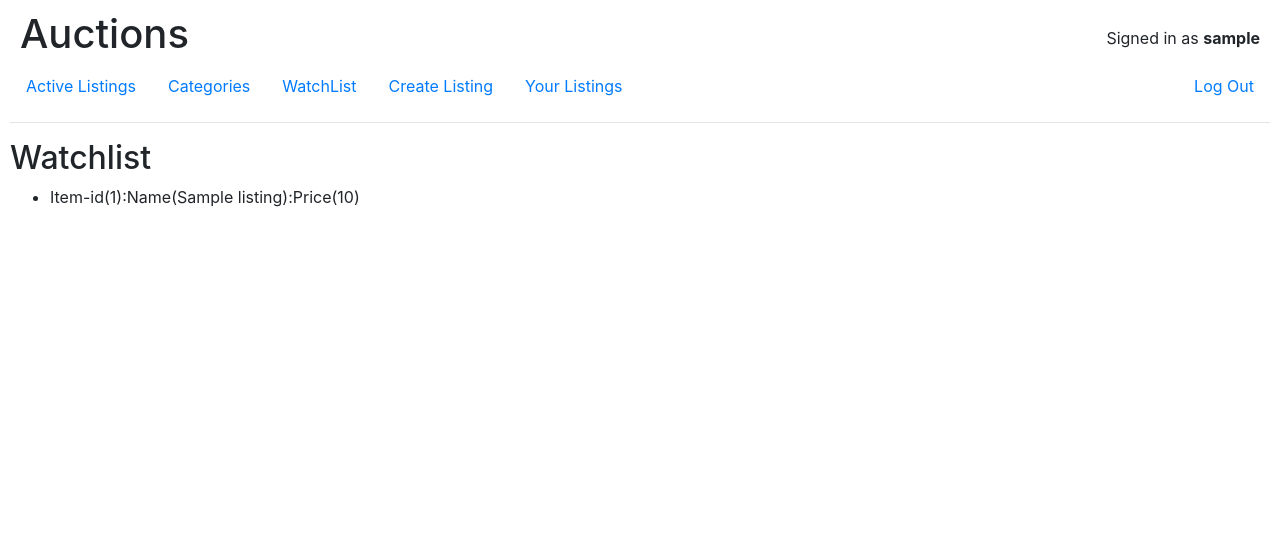
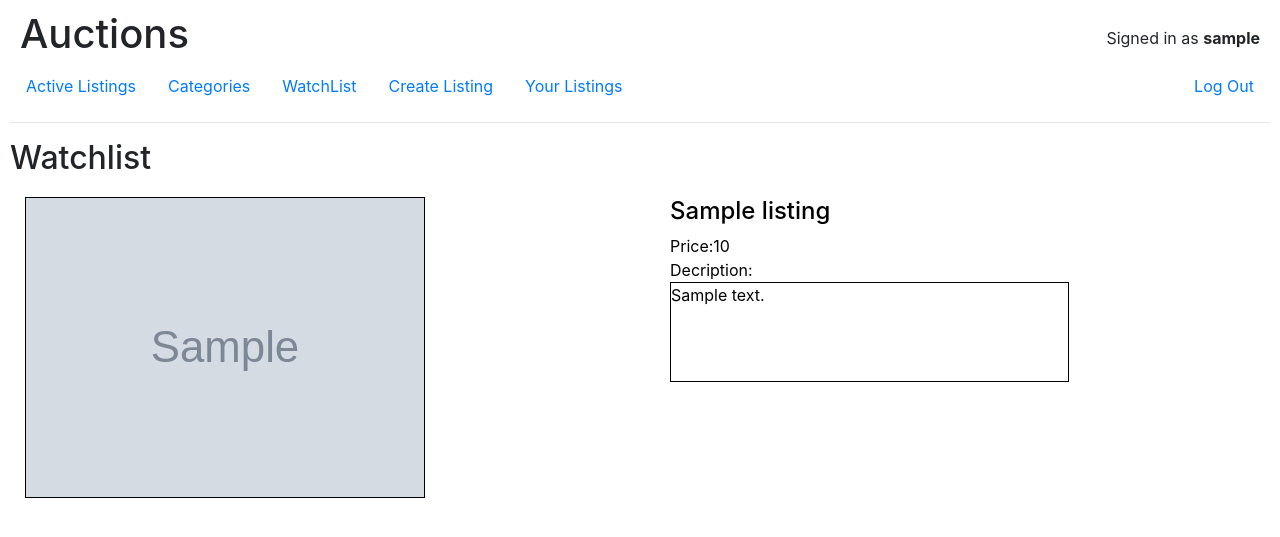
Before and after one commit to k2dums/commerce, a Django app: page /watchlist in a window 1280 px wide. Shown: the top 537 px of the page. Run offline with Django 3.2, Linux system fonts and the light colour scheme; the first user in the database is signed in; tables that the repository leaves empty hold one stand-in row (Sample ...); some libraries are stand-ins or nearby versions.

Commit message:
copied the listing div wrapper for displaying the listed item

```diff
--- a/auctions/templates/auctions/watchlist.html
+++ b/auctions/templates/auctions/watchlist.html
@@ -1,13 +1,31 @@
 {% extends "auctions/layout.html" %}
 {% block body %}
 <h2>Watchlist</h2>
-<ul>
-    {% for watchlist in watchlists %}
-    <li>{{watchlist}}</li>
+    {% for listing in watchlists %}
+    <div class="row listing_wrapper">
+        <div class="col ">
+          <div class="img_listing"><img src="{{listing.img_url}}" alt="Item {{ listing.name }}"></div>
+        </div>
+        <div class="col">
+          <a href="{% url 'listing' listing.id %}">
+            <div class="col">
+              <div class="name_listing"><h4>{{listing.name.capitalize}}</h4></div>
+              <div class="price_wrapper_listing row">
+                <span class="price_label_listing">Price: </span>
+                <div class="price_listing">{{listing.price}}</div>
+              </div>
+              <div class="description_wrapper_listing">
+                <div class="description_label_listing">Decription:</div>
+                <div class="description_listing">{{listing.description}}</div>
+              </div>
+           </div>
+        </a>
+        </div>
+      </div>
     {% empty %}
-    <li>None</li>
+    <h5>None</h5>
     {% endfor %}
-</ul>
+
 
 
 {% endblock %}
```
